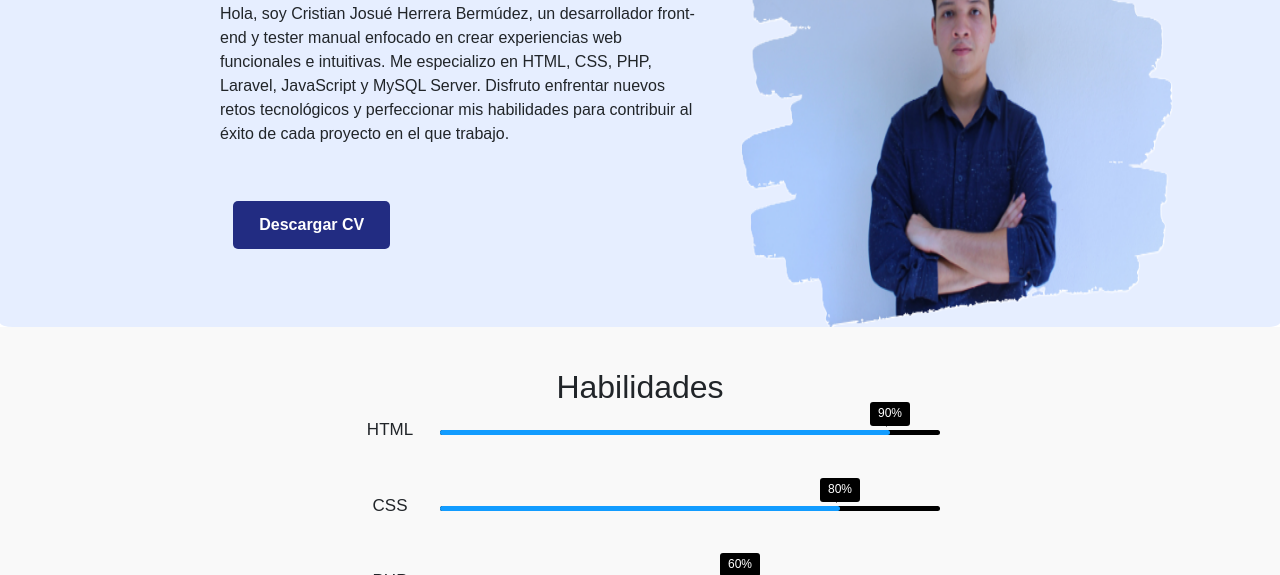
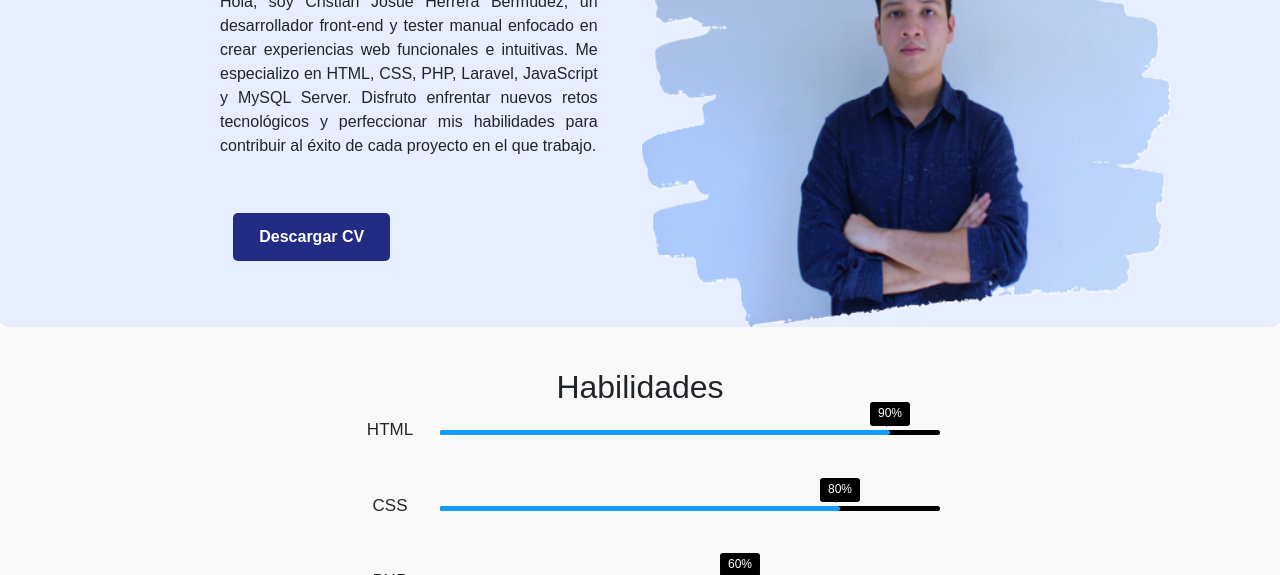
Before and after one commit to Cristian0Herrera/Portafolio, a plain HTML site: page index.html in a window 1280 px wide. Shown: the part 525-1100 px from the top of the page. Drawn offline with nearby package versions, Linux system fonts and the light colour scheme.

Commit message:
Cambios en los div

```diff
--- a/style.css
+++ b/style.css
@@ -235,7 +235,7 @@ section{
 }
 
 .about-img img {
-    width: 35vw;
+    width: 43vw;
     margin-right: 100px;
 }
 
@@ -252,6 +252,7 @@ section{
 .about-content  p {
     font-size: 1rem;
     margin: 1rem 0 3rem;
+    text-align: justify;
 }
 
 section {
```
Also changed, not shown: 1 other file.
